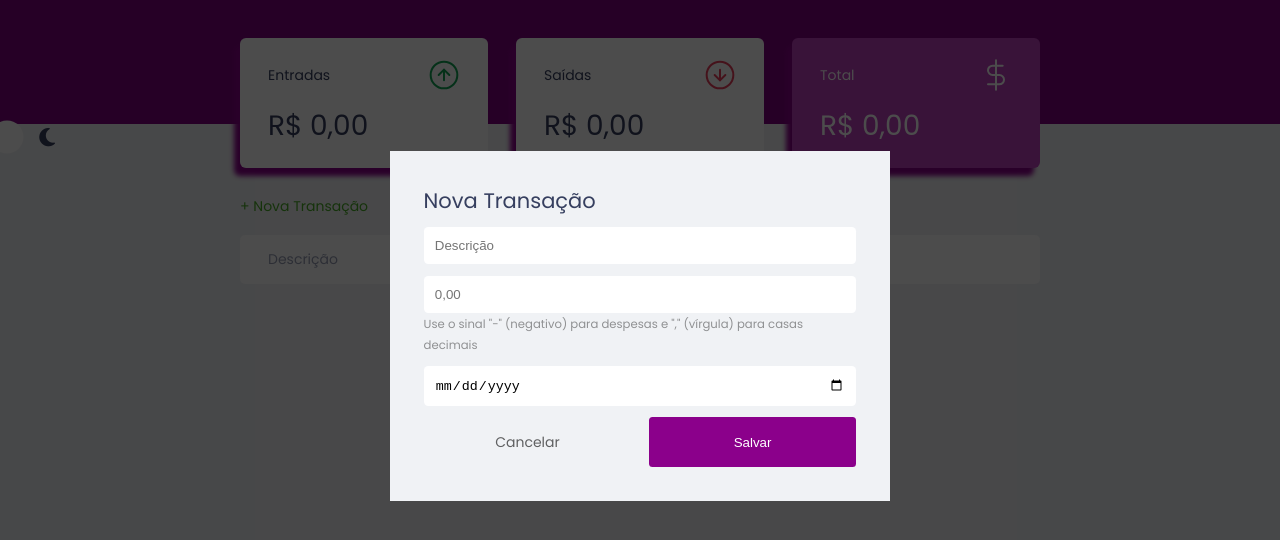
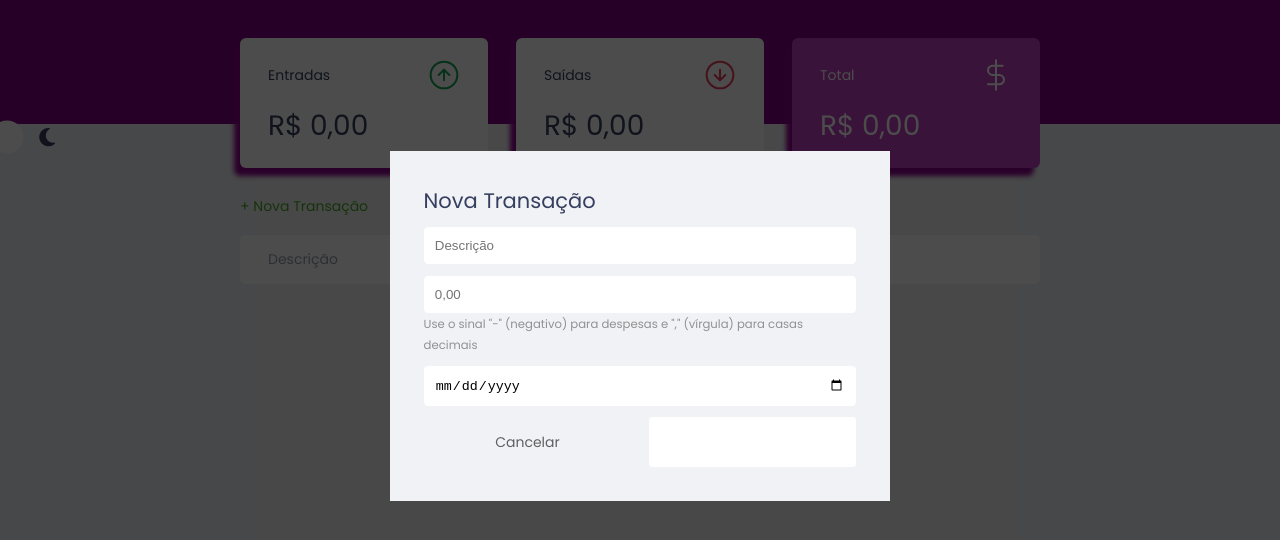
Before and after one commit to Kettss/dev-finances, a plain HTML site: page index.html in a window 1280 px wide. Both pictures are taken after a click on the link "+ Nova Transação". Shown: the part 74-614 px from the top of the page. Drawn offline with Linux system fonts and the light colour scheme.

Commit message:
cor diferente

```diff
--- a/style.css
+++ b/style.css
@@ -88,12 +88,13 @@ a:hover {
     margin-bottom: .8rem;
 }
 
+
 button{
     width: 100%;
     height: 50px;
     border: none;
     color: white;
-    background: #8b008b;
+    background: white;
     padding: 0;
     border-radius: 0.25rem;
     cursor: pointer;
```
